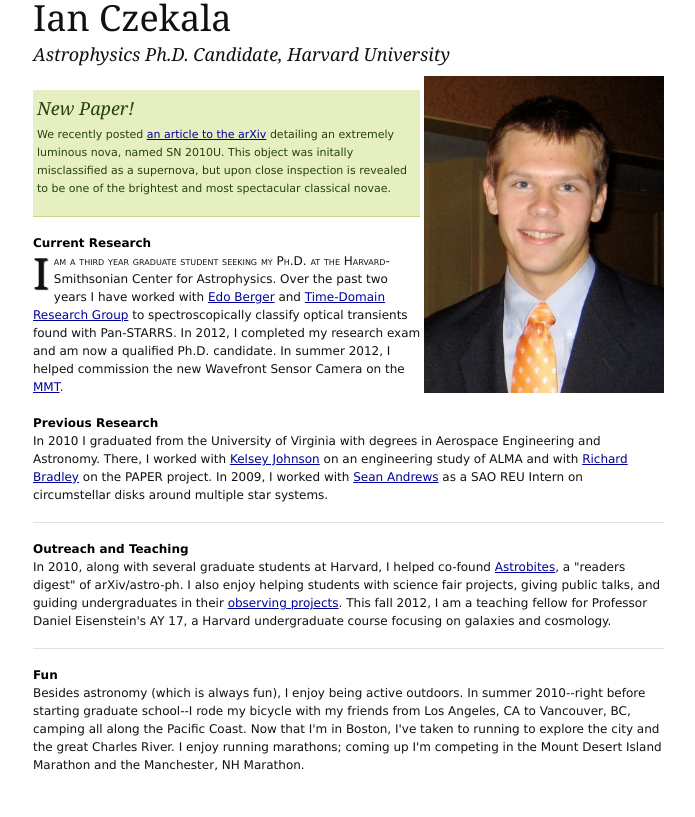
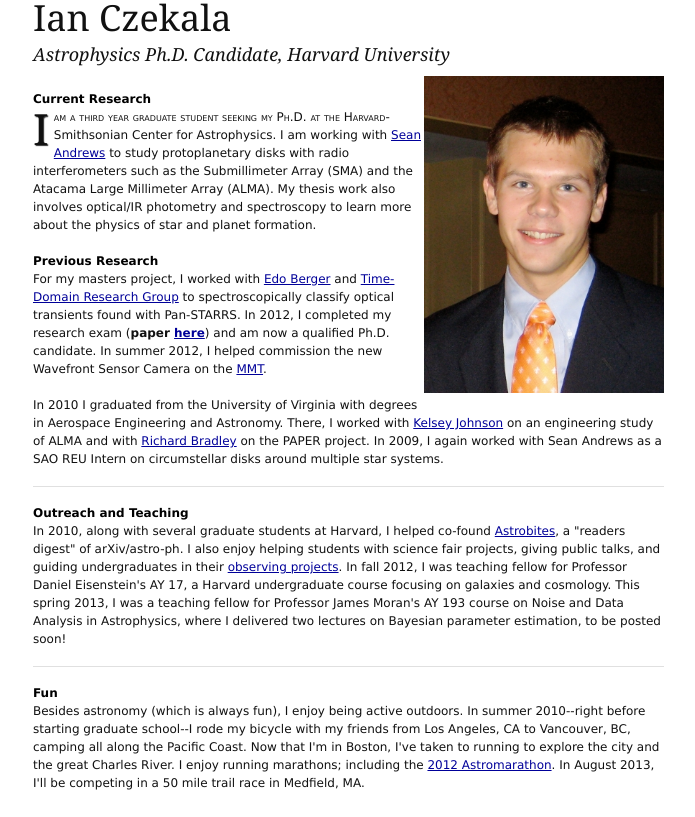
Before and after one commit to iancze/Website, a plain HTML site: page index.html in a window 1280 px wide. Shown: the full height of the page, 134-829 px from the left. Drawn offline with Linux system fonts and the light colour scheme.

Commit message:
Updated to Sean

```diff
--- a/index.html
+++ b/index.html
@@ -67,30 +67,28 @@
 			<p class="intro">
 
 			<img src="img/Ian_Czekala.jpg" class="right" width=240px />
-			<div class="zp-60 item notification success">
-					<h2>New Paper!</h2>
-					<p>We recently posted <a href="http://arxiv.org/abs/1210.1573">an article to the arXiv</a> detailing an extremely luminous nova, named SN 2010U. This object was initally misclassified as a supernova, but upon close inspection is revealed to be one of the brightest and most spectacular classical novae.</p>
-				</div>
 
 			<h3>Current Research</h3>
 			<p class="intro">
-			I am a third year graduate student seeking my Ph.D. at the Harvard-Smithsonian Center for Astrophysics. Over the past two years I have worked with <a href="https://www.cfa.harvard.edu/~eberger/Edo_Berger_Harvard/Main_Page.html">Edo Berger</a> and <a href="https://www.cfa.harvard.edu/~eberger/The_Berger_Research_Group/Main_Page.html">Time-Domain Research Group</a> to spectroscopically classify optical transients found with Pan-STARRS. In 2012, I completed my research exam and am now a qualified Ph.D. candidate. In summer 2012, I helped commission the new Wavefront Sensor Camera on the <a href="http://www.mmto.org/">MMT</a>.
+			I am a third year graduate student seeking my Ph.D. at the Harvard-Smithsonian Center for Astrophysics. I am working with <a href="https://www.cfa.harvard.edu/~sandrews/">Sean Andrews</a> to study protoplanetary disks with radio interferometers such as the Submillimeter Array (SMA) and the Atacama Large Millimeter Array (ALMA). My thesis work also involves optical/IR photometry and spectroscopy to learn more about the physics of star and planet formation.
 			</p>
-
 			<h3>Previous Research</h3>
 			<p>
-			In 2010 I graduated from the University of Virginia with degrees in Aerospace Engineering and Astronomy. There, I worked with <a href="http://www.astro.virginia.edu/~kej7a/">Kelsey Johnson</a> on an engineering study of ALMA and with <a href="https://www.astro.virginia.edu/people//faculty/rfb7m/">Richard Bradley</a> on the PAPER project. In 2009, I worked with <a href="https://www.cfa.harvard.edu/~sandrews/">Sean Andrews</a> as a SAO REU Intern on circumstellar disks around multiple star systems.
+			For my masters project, I worked with <a href="https://www.cfa.harvard.edu/~eberger/Edo_Berger_Harvard/Main_Page.html">Edo Berger</a> and <a href="https://www.cfa.harvard.edu/~eberger/The_Berger_Research_Group/Main_Page.html">Time-Domain Research Group</a> to spectroscopically classify optical transients found with Pan-STARRS. In 2012, I completed my research exam (<strong>paper <a href="http://adsabs.harvard.edu/abs/2013ApJ...765...57C">here</a></strong>) and am now a qualified Ph.D. candidate. In summer 2012, I helped commission the new Wavefront Sensor Camera on the <a href="http://www.mmto.org/">MMT</a>.
+			</p>
+			<p>
+			In 2010 I graduated from the University of Virginia with degrees in Aerospace Engineering and Astronomy. There, I worked with <a href="http://www.astro.virginia.edu/~kej7a/">Kelsey Johnson</a> on an engineering study of ALMA and with <a href="https://www.astro.virginia.edu/people//faculty/rfb7m/">Richard Bradley</a> on the PAPER project. In 2009, I again worked with Sean Andrews as a SAO REU Intern on circumstellar disks around multiple star systems.
 			</p>
 
 			<hr class="clear" />
 			<h3>Outreach and Teaching</h3>
 			<p>
-			In 2010, along with several graduate students at Harvard, I helped co-found <a href="http://astrobites.com/">Astrobites</a>, a "readers digest" of arXiv/astro-ph. I also enjoy helping students with science fair projects, giving public talks, and guiding undergraduates in their <a href="http://www.fas.harvard.edu/~astrolab/index.html">observing projects</a>. This fall 2012, I am a teaching fellow for Professor Daniel Eisenstein's AY 17, a Harvard undergraduate course focusing on galaxies and cosmology.
+			In 2010, along with several graduate students at Harvard, I helped co-found <a href="http://astrobites.com/">Astrobites</a>, a "readers digest" of arXiv/astro-ph. I also enjoy helping students with science fair projects, giving public talks, and guiding undergraduates in their <a href="http://www.fas.harvard.edu/~astrolab/index.html">observing projects</a>. In fall 2012, I was teaching fellow for Professor Daniel Eisenstein's AY 17, a Harvard undergraduate course focusing on galaxies and cosmology. This spring 2013, I was a teaching fellow for Professor James Moran's AY 193 course on Noise and Data Analysis in Astrophysics, where I delivered two lectures on Bayesian parameter estimation, to be posted soon!
 			</p>
 			<hr class="clear" />
 
 			<h3>Fun</h3>
-			<p>Besides astronomy (which is always fun), I enjoy being active outdoors. In summer 2010--right before starting graduate school--I rode my bicycle with my friends from Los Angeles, CA to Vancouver, BC, camping all along the Pacific Coast. Now that I'm in Boston, I've taken to running to explore the city and the great Charles River. I enjoy running marathons; coming up I'm competing in the Mount Desert Island Marathon and the Manchester, NH Marathon.
+			<p>Besides astronomy (which is always fun), I enjoy being active outdoors. In summer 2010--right before starting graduate school--I rode my bicycle with my friends from Los Angeles, CA to Vancouver, BC, camping all along the Pacific Coast. Now that I'm in Boston, I've taken to running to explore the city and the great Charles River. I enjoy running marathons; including the <a href="">2012 Astromarathon</a>. In August 2013, I'll be competing in a 50 mile trail race in Medfield, MA.
 			</p>
 	</div>
 	</div>
```
Also changed, not shown: 2 other files.
